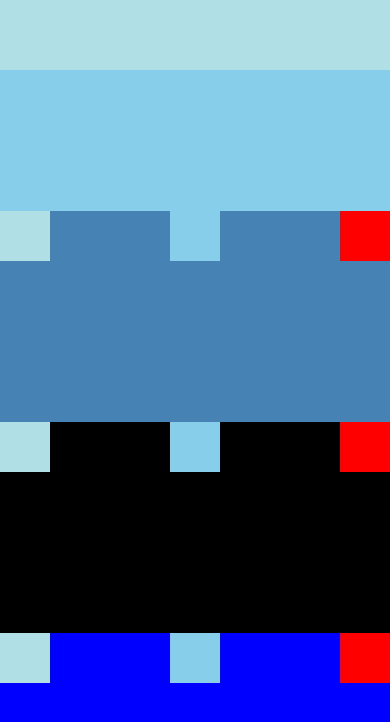
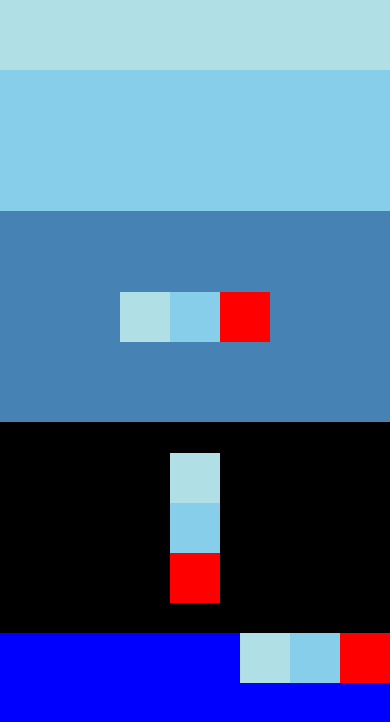
Before and after one commit to luiskhernandez/react-native-playground, a React Native app: screen / in a window 390 px wide. Shown: the top 722 px of the page. Built offline with nearby package versions, Linux system fonts and the light colour scheme.

Commit message:
Flex align items

```diff
--- a/App.js
+++ b/App.js
@@ -39,17 +39,17 @@ export default class App extends React.Component {
       <View style={{flex: 1}}>
         <View style={{flex: 1, backgroundColor: 'powderblue'}} />
         <View style={{flex: 2, backgroundColor: 'skyblue'}} />
-        <View style={{flex: 3, backgroundColor: 'steelblue', flexDirection: 'row', justifyContent: 'space-between',}}>
+        <View style={{flex: 3, backgroundColor: 'steelblue', flexDirection: 'row', justifyContent: 'center', alignItems: 'center'}}>
           <View style={{width: 50, height: 50, backgroundColor: 'powderblue'}} />
           <View style={{width: 50, height: 50, backgroundColor: 'skyblue'}} />
           <View style={{width: 50, height: 50, backgroundColor: 'red'}} />
         </View>
-        <View style={{flex: 3, backgroundColor: 'black', flexDirection: 'row', justifyContent: 'space-between',}}>
+        <View style={{flex: 3, backgroundColor: 'black', flexDirection: 'column', justifyContent: 'center', alignItems: 'center'}}>
           <View style={{width: 50, height: 50, backgroundColor: 'powderblue'}} />
           <View style={{width: 50, height: 50, backgroundColor: 'skyblue'}} />
           <View style={{width: 50, height: 50, backgroundColor: 'red'}} />
         </View>
-        <View style={{flex: 3, backgroundColor: 'blue', flexDirection: 'row', justifyContent: 'space-between',}}>
+        <View style={{flex: 3, backgroundColor: 'blue', flexDirection: 'row', justifyContent: 'flex-end', alignItems: 'flex-start'}}>
           <View style={{width: 50, height: 50, backgroundColor: 'powderblue'}} />
           <View style={{width: 50, height: 50, backgroundColor: 'skyblue'}} />
           <View style={{width: 50, height: 50, backgroundColor: 'red'}} />
```
